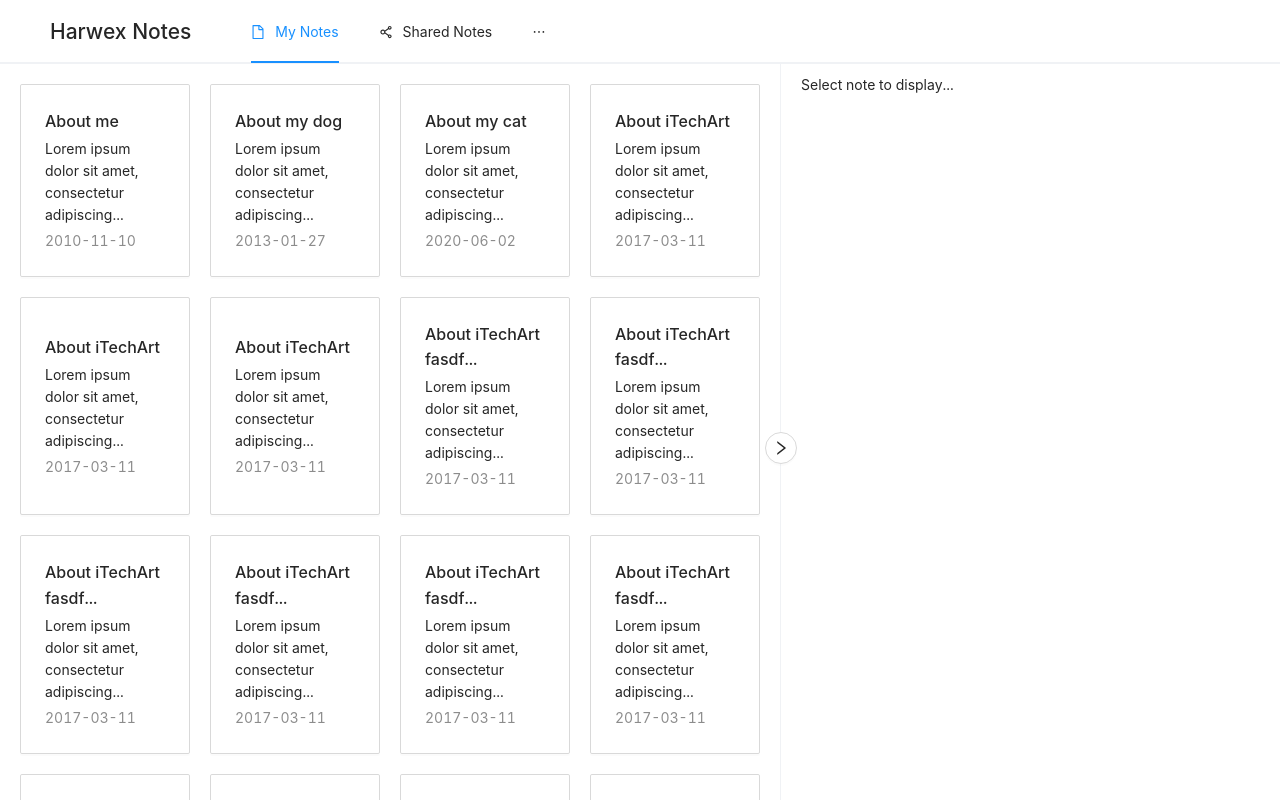
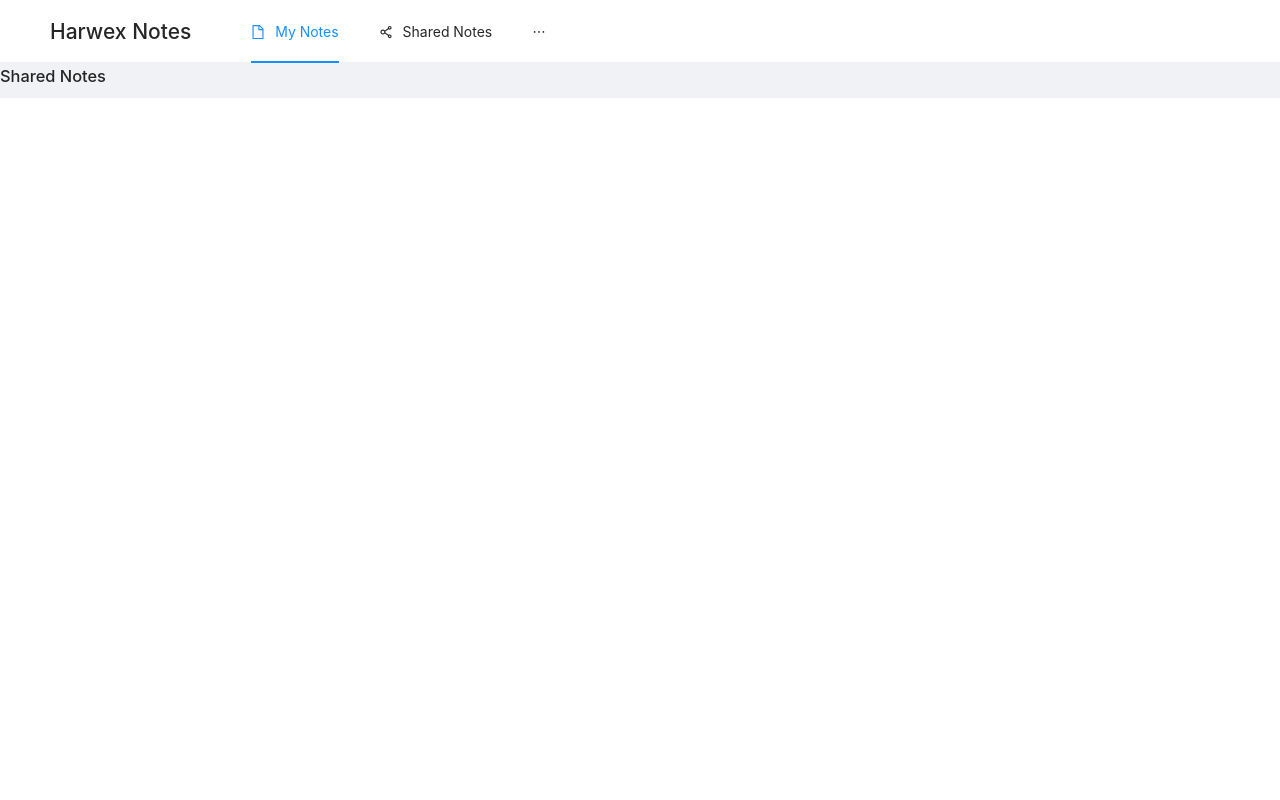
Before and after one commit to Harwex213/TechArt_Labs, a React (Create React App) app in the folder harwex-notes/: page /shared-notes in a window 1280 px wide. Shown: the top 800 px of the page. Built offline with nearby package versions, Linux system fonts and the light colour scheme.

Commit message:
feat(react-task3): add routers using react-router-dom

```diff
--- a/harwex-notes/package.json
+++ b/harwex-notes/package.json
@@ -19,6 +19,7 @@
     "prop-types": "^15.7.2",
     "react": "^17.0.2",
     "react-dom": "^17.0.2",
+    "react-router-dom": "^5.2.0",
     "react-scripts": "4.0.3",
     "web-vitals": "^1.1.2"
   },
--- a/harwex-notes/src/app/App.js
+++ b/harwex-notes/src/app/App.js
@@ -1,10 +1,15 @@
 import React from "react";
+import { Switch, Route, Redirect, Link } from "react-router-dom";
+
 import { Layout, Menu } from "antd";
+import { FileOutlined, InfoCircleOutlined, ShareAltOutlined } from "@ant-design/icons";
 
 import MyNotesPage from "../pages/myNotes/myNotesPage";
+import SharedNotesPage from "../pages/sharedNotes/sharedNotesPage";
+import AboutPage from "../pages/about/aboutPage";
 
 import Styles from "./styled";
-import { FileOutlined, InfoCircleOutlined, ShareAltOutlined } from "@ant-design/icons";
+import NotFoundPage from "../pages/notFound/notFoundPage";
 
 const { Header, Content } = Layout;
 
@@ -15,18 +20,34 @@ const App = () => {
                 <h1 style={Styles.header__title}>Harwex Notes</h1>
                 <Menu style={Styles.header__menu} mode="horizontal" theme="light" defaultSelectedKeys={["0"]}>
                     <Menu.Item key={0} icon={<FileOutlined />}>
-                        My Notes
+                        <Link to="/notes">My Notes</Link>
                     </Menu.Item>
                     <Menu.Item key={1} icon={<ShareAltOutlined />}>
-                        Shared Notes
+                        <Link to="/shared-notes">Shared Notes</Link>
                     </Menu.Item>
                     <Menu.Item key={2} icon={<InfoCircleOutlined />}>
-                        About
+                        <Link to="/about">About</Link>
                     </Menu.Item>
                 </Menu>
             </Header>
             <Content style={Styles.app__content}>
-                <MyNotesPage />
+                <Switch>
+                    <Route path="/notes">
+                        <MyNotesPage />
+                    </Route>
+                    <Route path="/shared-notes">
+                        <SharedNotesPage />
+                    </Route>
+                    <Route path="/about">
+                        <AboutPage />
+                    </Route>
+                    <Route path="/not-found">
+                        <NotFoundPage />
+                    </Route>
+                    <Route path="*">
+                        <Redirect to="/not-found" />
+                    </Route>
+                </Switch>
             </Content>
         </Layout>
     );
--- a/harwex-notes/src/index.js
+++ b/harwex-notes/src/index.js
@@ -1,5 +1,6 @@
 import React from "react";
 import ReactDOM from "react-dom";
+import { BrowserRouter as Router } from "react-router-dom";
 
 import "antd/dist/antd.css";
 import "./index.css";
@@ -7,8 +8,8 @@ import "./index.css";
 import App from "./app/App";
 
 ReactDOM.render(
-    <>
+    <Router>
         <App />
-    </>,
+    </Router>,
     document.getElementById("root")
 );
--- /dev/null
+++ b/harwex-notes/src/pages/about/aboutPage.jsx
@@ -0,0 +1,16 @@
+import React from "react";
+import PropTypes from "prop-types";
+
+import { Layout } from "antd";
+
+const AboutPage = () => {
+    return (
+        <Layout>
+            <h1>About</h1>
+        </Layout>
+    );
+};
+
+AboutPage.propTypes = {};
+
+export default AboutPage;
--- /dev/null
+++ b/harwex-notes/src/pages/notFound/notFoundPage.jsx
@@ -0,0 +1,16 @@
+import React from "react";
+import PropTypes from "prop-types";
+
+import { Layout } from "antd";
+
+const NotFoundPage = () => {
+    return (
+        <Layout>
+            <h1>Error 404</h1>
+        </Layout>
+    );
+};
+
+NotFoundPage.propTypes = {};
+
+export default NotFoundPage;
--- /dev/null
+++ b/harwex-notes/src/pages/sharedNotes/sharedNotesPage.jsx
@@ -0,0 +1,16 @@
+import React from "react";
+import PropTypes from "prop-types";
+
+import { Layout } from "antd";
+
+const SharedNotesPage = () => {
+    return (
+        <Layout>
+            <h1>Shared Notes</h1>
+        </Layout>
+    );
+};
+
+SharedNotesPage.propTypes = {};
+
+export default SharedNotesPage;
```
Also changed, not shown: harwex-notes/src/pages/sharedNotes/styled.js (added), 1 other file (tests, documents, lock files or other folders).
